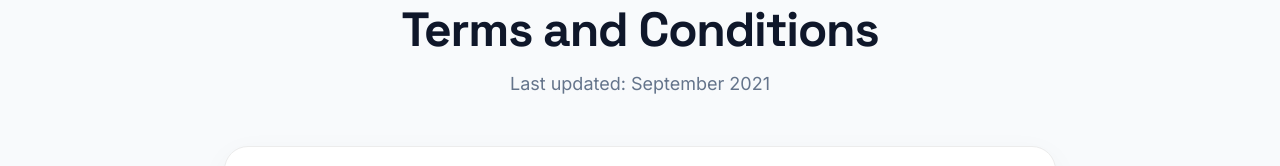
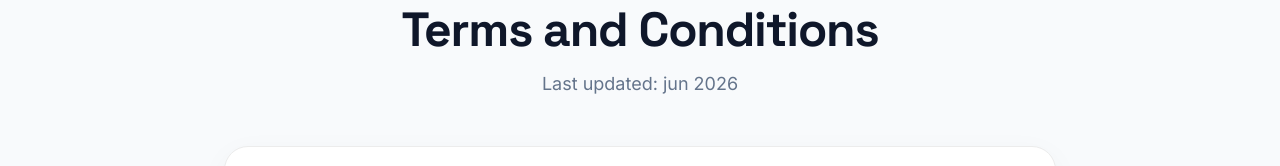
Before and after one commit to Brightcode1/brightcode1-, a React (Vite) app: page /terms-of-service in a window 1280 px wide. Shown: the part 258-424 px from the top of the page. Built offline with nearby package versions, Linux system fonts and the light colour scheme.

Commit message:
change date terms of condition

```diff
--- a/src/pages/TermsOfService.jsx
+++ b/src/pages/TermsOfService.jsx
@@ -20,7 +20,7 @@ const TermsOfService = () => {
               <FileText size={32} />
             </div>
             <h1 className="text-4xl md:text-5xl font-bold text-dark mb-4 tracking-tight">Terms and Conditions</h1>
-            <p className="text-gray-500 text-lg">Last updated: September 2021</p>
+            <p className="text-gray-500 text-lg">Last updated: jun 2026</p>
           </motion.div>
 
           <motion.div
```
